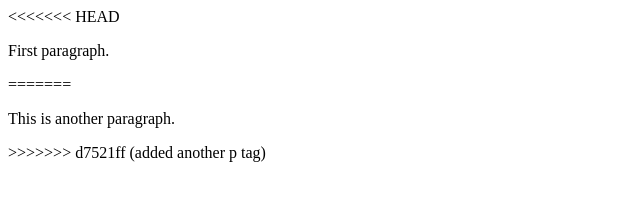
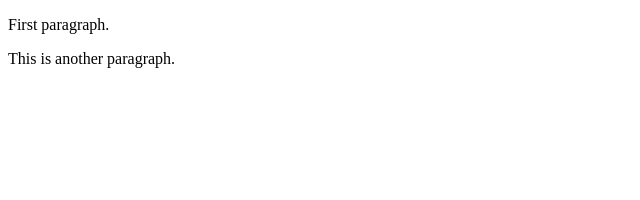
Before and after one commit to dhruvsekhawat/learning-git, a plain HTML site: page index.html in a window 1280 px wide. Shown: the whole page, without its empty margins (0-640 px from the left). Drawn offline with Linux system fonts and the light colour scheme.

Commit message:
Update index.html

```diff
--- a/index.html
+++ b/index.html
@@ -4,10 +4,7 @@
 <title>Page Title</title>
 </head>
 <body>
-<<<<<<< HEAD
   <p>First paragraph.</p>
-=======
-    <p>This is another paragraph.</p>
->>>>>>> d7521ff (added another p tag)
+  <p>This is another paragraph.</p>
 </body>
 </html>
```
